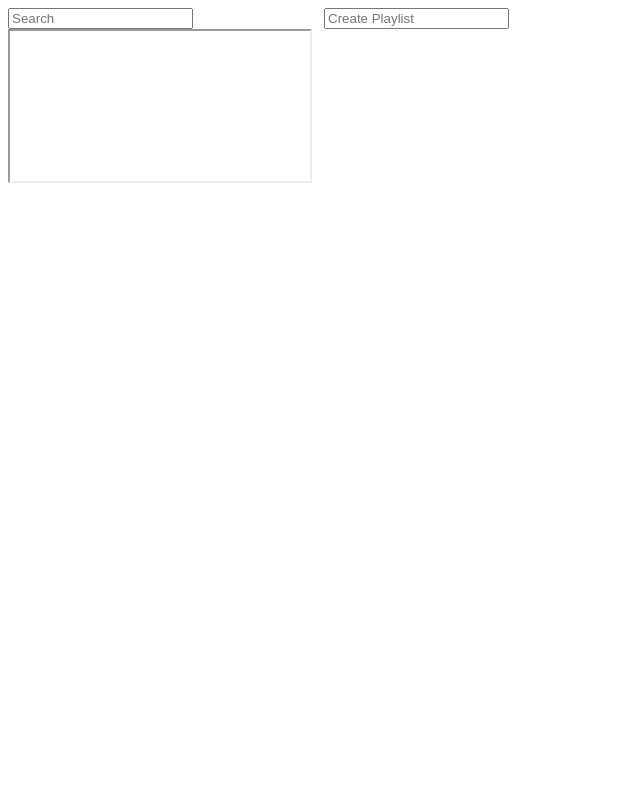
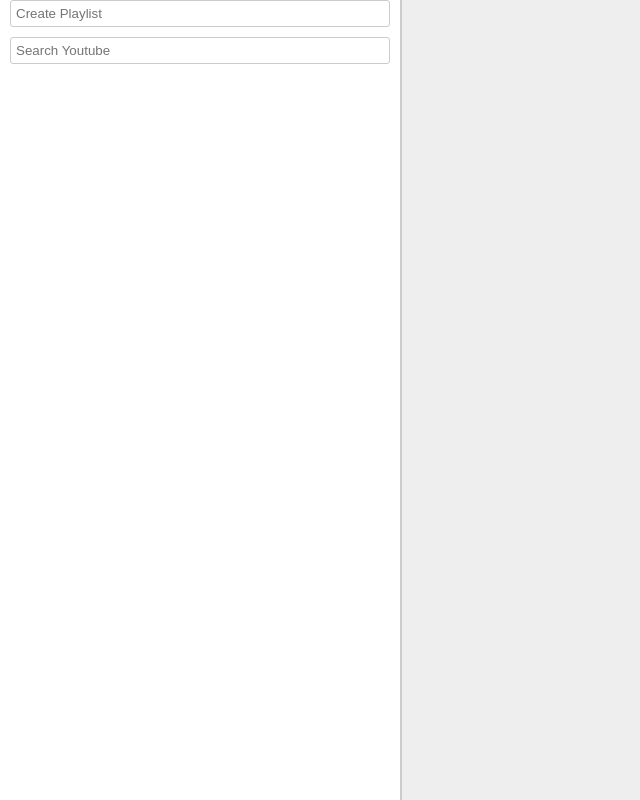
Before and after one commit to jeffaustin81/playlists, a React (Create React App) app: page / in a window 1280 px wide. Shown: the whole page, without its empty margins (0-640 px from the left). Built offline with nearby package versions, Linux system fonts and the light colour scheme.

Commit message:
mostly CSS updates

```diff
--- a/src/App.js
+++ b/src/App.js
@@ -29,7 +29,7 @@ export class App extends Component {
   }
   onSearchKeypress(e) {
     if (e.charCode === 13) {
-      video_search.bind(this)(e.target.value);
+      video_search(e.target.value, this);
     }
   }
   onCreatePlaylistKeypress(e) {
@@ -39,14 +39,12 @@ export class App extends Component {
   }
   playPlaylist(i) {
     let videos = this.props.playlists[i].videos;
-    console.log(videos)
     let url = "https://www.youtube.com/embed/";
     videos.forEach( (video,i) => {
       if (i == 0)
         url += video.id + "?loop=1&autoplay=1&enablejsapi=1&playlist=";
       else
         url += video.id + ",";
-      alert(url)
     });
     this.setState({iframe:url})
   }
@@ -55,19 +53,17 @@ export class App extends Component {
       <div className="app">
         <div className="sidebar">
           <div className="search">
-            <input type='text' onKeyPress={this.onSearchKeypress} placeholder='Search' />
+            <input type='text' onKeyPress={this.onCreatePlaylistKeypress} placeholder='Create Playlist' />
+            <input type='text' onKeyPress={this.onSearchKeypress} placeholder='Search Youtube' />
           </div>
-          <div className="results">
-            <VideoResults
-              videos={this.props.results}
-              playlists={this.props.playlists}
-              addToPlaylist={(video,playlistId) => this.props.addVideo(video,playlistId)}
-            />
-          </div>
+          <VideoResults
+            videos={this.props.results}
+            playlists={this.props.playlists}
+            addToPlaylist={(video,playlistId) => this.props.addVideo(video,playlistId)}
+          />
         </div>
         <div className="main">
           <div className="createPlaylist">
-            <input type='text' onKeyPress={this.onCreatePlaylistKeypress} placeholder='Create Playlist' />
           </div>
           <div className="playlists">
             {
@@ -87,7 +83,9 @@ export class App extends Component {
             }
           </div>
         </div>
-        <iframe src={this.state.iframe} />
+        { this.state.iframe ?
+            <iframe src={this.state.iframe} /> : ""
+        }
       </div>
     );
   }
--- a/src/components/Playlist.js
+++ b/src/components/Playlist.js
@@ -20,14 +20,14 @@ class Playlist extends React.Component {
     }
       return (
         <div className="playlist">
-          <h1>{this.props.title}
+          <h3 class="title">{this.props.title}
+          </h3>
             <span
               className="removeX"
               onClick={() => this.props.deletePlaylist(this.props._key)}
             >
               x
             </span>
-          </h1>
           <button onClick={() => this.props.play(this.props._key)}>Play Playlist</button>
           {videos}
         </div>
--- a/src/components/Video.js
+++ b/src/components/Video.js
@@ -6,7 +6,7 @@ class Video extends Component {
     return (
       <div className="video">
         <img src={this.props.thumbnail} />
-        {this.props.title}
+        <span class="title">{this.props.title}</span>
         <a className="removeX" onClick={() => this.props.remove(this.props.number)}>X</a>
       </div>
     )
--- a/src/components/VideoResults.js
+++ b/src/components/VideoResults.js
@@ -13,11 +13,11 @@ class VideoResults extends Component {
     if (this.props.playlists.length) options.unshift(<option key={-1} selected="selected">+</option>)
 
     return (
-      <div>
+      <div className="results">
         {this.props.videos.map((video, i) => (
-          <div key={i}>
+          <div className="result" key={i}>
             <img src={video.thumbnail} />
-            <div>{video.title}</div>
+            <span>{video.title}</span>
             <select onChange={(e) => this.props.addToPlaylist(video,e.target.value)}>
               {options}
             </select>
--- a/src/helpers/video_search.js
+++ b/src/helpers/video_search.js
@@ -3,21 +3,20 @@ const key = 'AIzaSyCR7M6CQcjevymrItkF3cOdDgLSClKMeW0';
 
 
 function build_url (query) {
-  return youtube_url + '?key='  + key + '&part=snippet&q=' + query;
+  return youtube_url + '?key='  + key + '&part=snippet&q=' + query + '&maxResults=25&type=video';
 }
 
-export function video_search(query) {
+export function video_search(query, context) {
   var videos = [];
   var url = build_url(query)
   var xhttp = new XMLHttpRequest();
-  var that = this;
   xhttp.onreadystatechange = function() {
     if (this.readyState === 4 && this.status === 200) {
       var resultList = JSON.parse(xhttp.responseText).items;
       for (var i = 0; i < resultList.length; ++i) {
         videos.push({id:resultList[i].id.videoId, title:resultList[i].snippet.title, thumbnail:resultList[i].snippet.thumbnails.default.url})
       }
-      that.props.sendResults(videos);
+      context.props.sendResults(videos);
     }
   }
   xhttp.open("GET", url, true);
--- a/src/index.css
+++ b/src/index.css
@@ -1,41 +1,147 @@
-.sidebar {
-  width:25%;
-  float:left;
-  box-sizing:border-box;
+html {
+  height: 100%;
+  padding: 0px;
 }
-.results > div > div {
-  padding:15px;
-  border:2px solid gray;
-  border-radius:5px;
-  margin:5px;
+input + input {
+  margin-top: 10px;
 }
-.results img {
-  margin:auto;
-  display:block;
-  padding:5px;
+#root {
+  height: 100%;
+  overflow: hidden;
 }
-.sidebar select {
-  width:90%;
-  display:block;
-  margin:auto;
-  margin:5px;
+body {
+  height: 100%;
+  overflow: hidden;
+  background: #EEE;
+  padding: 0px;
+  margin: 0px;
 }
-select option {
-  font-weight:bold;
-  text-align:center;
-  margin:auto;
+body .app {
+  height: 100%;
+  overflow: hidden;
+  background: #EEE;
 }
-
-
-.main {
-  width:75%;
-  box-sizing:border-box;
-  float:left;
+body .app .sidebar {
+  height: 100%;
+  background: #FFF;
+  width: 400px;
+  border-right: 2px solid #CCC;
+  display: inline-block;
 }
-.playlist {
-  width:200px;
-  border:2px solid gray;
-  border-radius:5px;
-  padding:15px;
-  margin:5px;
+body .app .sidebar .search {
+  height: 10%;
+  margin: 0px 10px;
 }
+body .app .sidebar .search input {
+  width: 100%;
+  padding: 5px;
+  box-sizing: border-box;
+  border: 1px solid #CCC;
+  border-radius: 3px;
+}
+body .app .sidebar .results {
+  height: 90%;
+  overflow-y: auto;
+}
+body .app .sidebar .results .result {
+  display: inline-flex;
+  padding: 10px;
+}
+body .app .sidebar .results .result span {
+  width: 250px;
+  margin-right: 10px;
+  align-items: center;
+  white-space: nowrap;
+  overflow: hidden;
+  text-overflow: ellipsis;
+}
+body .app .sidebar .results .result img {
+  align-items: center;
+  margin-right: 10px;
+  width: 50px;
+  height: 100%;
+  display: flex;
+}
+body .app .sidebar .results .result + .result {
+  border-top: 1px solid #CCC;
+}
+body .app .sidebar .results .result select {
+  width: 20px;
+  height: 20px;
+  display: inline-block;
+  display: flex;
+  width: 14px;
+  height: 16px;
+  margin: auto;
+  -webkit-appearance: none;
+  display: block;
+  font-size: 20px;
+  line-height: 10px;
+}
+body .app .main {
+  display: inline-block;
+  width: 900px;
+  vertical-align: top;
+  height: 100%;
+}
+body .app .main .playlists {
+  height: 100%;
+}
+body .app .main .playlist {
+  border-right: 2px solid #ccc;
+  height: 100%;
+  overflow-y: auto;
+  width: 250px;
+  float: left;
+  position: relative;
+}
+body .app .main .playlist .removeX {
+  cursor: pointer;
+  text-transform: uppercase;
+  font-family: sans;
+  position: absolute;
+  right: 3px;
+  top: 0px;
+  font-weight: bold;
+}
+body .app .main .playlist > button {
+  margin: auto;
+  display: block;
+}
+body .app .main .playlist h3 {
+  text-align: center;
+}
+body .app .main .playlist .video {
+  position: relative;
+  box-sizing: border-box;
+  padding: 10px;
+  width: 100%;
+}
+body .app .main .playlist .video img {
+  display: block;
+  margin: auto;
+}
+body .app .main .playlist .video span {
+  display: block;
+  text-align: center;
+}
+body .app .main .playlist .video + .video {
+  border-top: 1px solid #CCC;
+}
+body .app .main .playlist .video .removeX {
+  color: #888;
+  position: absolute;
+  font-family: sans serif;
+  font-weight: bold;
+  right: 0px;
+  top: 0px;
+}
+body .app .main .playlist .video .removeX:hover {
+  cursor: pointer;
+  color: #000;
+}
+iframe {
+  position: fixed;
+  right: 0px;
+  bottom: 0px;
+}
--- /dev/null
+++ b/src/index.less
@@ -0,0 +1,159 @@
+html {
+  height:100%;
+  padding:0px;
+}
+
+input + input {
+  margin-top:10px;
+}
+
+#root {
+  height:100%;
+  overflow:hidden;
+}
+
+body{
+  height:100%;
+  overflow:hidden;
+  background:#EEE;
+  padding:0px;
+  margin:0px;
+  padding:0px;
+  margin:0px;
+  .app {
+    height:100%;
+    overflow:hidden;
+    background:#EEE;
+
+    .sidebar {
+      height:100%;
+      background:#FFF;
+      width:400px;
+      border-right:2px solid #CCC;
+      display:inline-block;
+      .search {
+        height:10%;
+        margin:0px 10px;
+      }
+      .search input {
+        width:100%;
+        padding:5px;
+        box-sizing:border-box;
+        border: 1px solid #CCC;
+        border-radius:3px;
+      }
+      .results {
+        height:90%;
+        overflow-y:auto;
+      }
+      .results .result {
+        display:inline-flex;
+        padding:10px;
+        span {
+          width:250px;
+          margin-right:10px;
+          align-items:center;
+          white-space:nowrap;
+          overflow:hidden;
+          text-overflow:ellipsis;
+        }
+        img {
+          align-items:center;
+          margin-right:10px;
+          width:50px;
+          height:100%;
+          display:flex;
+        }
+        & + .result {
+          border-top:1px solid #CCC;
+        }
+        select {
+          width: 20px;
+          height: 20px;
+          margin: auto;
+          -webkit-appearance: none;
+          display: block;
+          font-size: 20px;
+          display:inline-block;
+          display:flex;
+          width: 14px;
+          height: 16px;
+          margin: auto;
+          -webkit-appearance: none;
+          display: block;
+          font-size: 20px;
+          line-height: 10px;
+        }
+      }
+    }
+
+    .main {
+      display:inline-block;
+      width:900px;
+      vertical-align:top;
+      height:100%;
+      .playlists {
+        height:100%;
+      }
+      .playlist {
+        border-right:2px solid #ccc;
+        height:100%;
+        overflow-y:auto;
+        width:250px;
+        float:left;
+        position:relative;
+        .removeX {
+          cursor:pointer;
+          text-transform:uppercase;
+          font-family:sans;
+          position:absolute;
+          right:3px;
+          top:0px;
+          font-weight:bold;
+        }
+        > button {
+          margin:auto;
+          display:block;
+        }
+        h3 {
+          text-align:center;
+        }
+        .video {
+          position:relative;
+          box-sizing:border-box;
+          padding:10px;
+          width:100%;
+          img {
+            display:block;
+            margin:auto;
+          }
+          span {
+            display:block;
+            text-align:center;
+          }
+          & + .video {
+            border-top:1px solid #CCC;
+          }
+          .removeX {
+            color:#888;
+            position:absolute;
+            font-family:sans serif;
+            font-weight:bold;
+            right:0px;
+            top:0px;
+            &:hover {
+              cursor:pointer;
+              color:#000;
+            }
+          }
+        }
+      }
+    }
+  }
+}
+
+iframe {
+  position:fixed;
+  right:0px;
+  bottom:0px;
+}
--- a/src/store/actions.js
+++ b/src/store/actions.js
@@ -13,7 +13,7 @@ export const deletePlaylist = playlistId => ({
   playlistId,
 })
 
-export const removeVideo = (videoId, playlistId) => ({
+export const removeVideo = (playlistId, videoId) => ({
   type: "REMOVE_VIDEO",
   videoId,
   playlistId,
```
Also changed, not shown: 2 other files (tests, documents, lock files or other folders).
